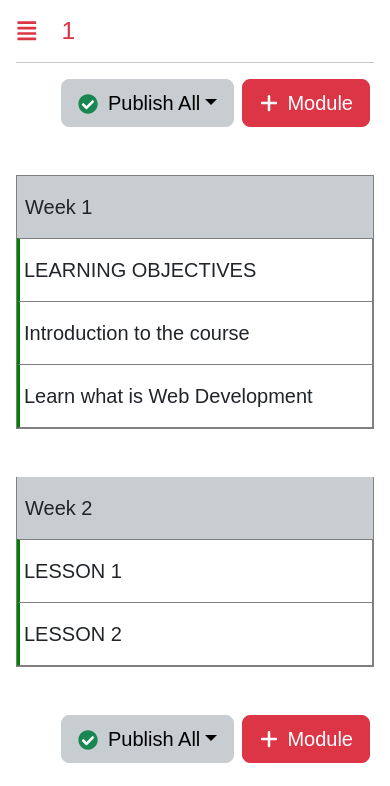
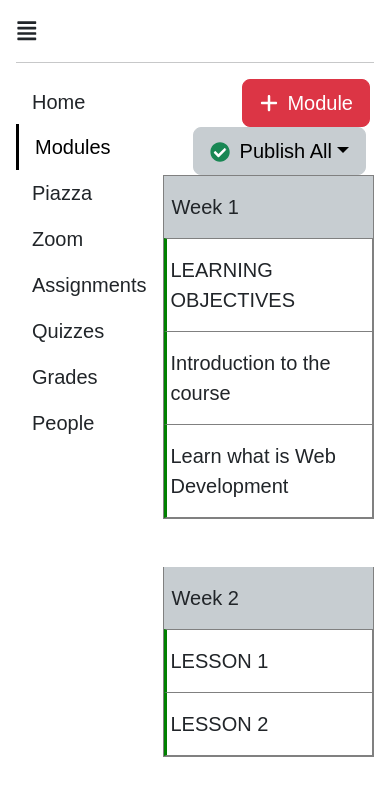
Before and after one commit to Rpenubarthi/WebDevA1, a Next.js app: page /Courses/1/Modules in a window 390 px wide. Shown: the top 786 px of the page. Built offline with nearby package versions, Linux system fonts and the light colour scheme.

Commit message:
Making sure page is visible

```diff
--- a/app/(Kambaz)/Courses/[cid]/layout.tsx
+++ b/app/(Kambaz)/Courses/[cid]/layout.tsx
@@ -1,31 +1,35 @@
+"use client";
 import { ReactNode } from "react";
 import CourseNavigation from "./Navigation";
 import { FaAlignJustify } from "react-icons/fa";
 import { courses } from "../../Database";
+import { useSelector } from "react-redux";
+import { useParams } from "next/navigation";
+import { RootState } from "../../store";
 
-export default async function CoursesLayout(
-    { children, params }: Readonly<{ children: ReactNode; params: Promise<{ cid: string }> }>) {
-    const { cid } = await params;
+
+
+export default function CoursesLayout(
+    { children }: { children: ReactNode }) {
+    const { cid } = useParams();
+    const { courses } = useSelector((state: RootState) => state.coursesReducer);
     const course = courses.find((course) => course._id === cid);
+
+
     return (
         <div id="wd-courses">
-            <h2 className="text-danger">
+            <h2>
                 <FaAlignJustify className="me-4 fs-4 mb-1" />
+                {course?.name}
+            </h2>
+            <hr />
+            <div className="d-flex">
+                <div>
+                    <CourseNavigation />
+                </div>
+                <div className="flex-fill">{children}</div>
+            </div>
+        </div>
+    );
 
-                {course?.name}
-                {cid} </h2> <hr />
-
-            <div className="d-flex">
-                <div className="d-none d-md-block">
-                    <CourseNavigation />
-
-                </div>
-                <div className="flex-fill">
-                    {children}
-                </div></div>
-
-        </div >
-
-
-    );
 }
--- /dev/null
+++ b/app/(Kambaz)/Courses/reducer.ts
@@ -0,0 +1,32 @@
+import { createSlice } from "@reduxjs/toolkit";
+import { courses } from "../Database";
+import { v4 as uuidv4 } from "uuid";
+const initialState = {
+    courses: courses,
+};
+const coursesSlice = createSlice({
+    name: "courses",
+    initialState,
+    reducers: {
+        addNewCourse: (state, { payload: course }) => {
+            const newCourse = { ...course, _id: uuidv4() };
+            state.courses = [...state.courses, newCourse];
+        },
+        deleteCourse: (state, { payload: courseId }) => {
+            state.courses = state.courses.filter(
+                (course) => course._id !== courseId
+            );
+        },
+        updateCourse: (state, { payload: course }) => {
+            state.courses = state.courses.map((c) =>
+                c._id === course._id ? course : c
+            );
+        },
+        setCourses: (state, { payload: courses }) => {
+            state.courses = courses;
+        },
+    },
+});
+export const { addNewCourse, deleteCourse, updateCourse, setCourses } =
+    coursesSlice.actions;
+export default coursesSlice.reducer;
--- a/app/(Kambaz)/Navigation.tsx
+++ b/app/(Kambaz)/Navigation.tsx
@@ -14,7 +14,7 @@ export default function Navigation() {
     const links = [
         { label: "Account", path: "/Account", icon: FaRegCircleUser },
         { label: "Dashboard", path: "/Dashboard", icon: AiOutlineDashboard },
-        { label: "Courses", path: "/Dashboard", icon: LiaBookSolid },
+        { label: "Courses", path: "", icon: LiaBookSolid },
         { label: "Calendar", path: "/Calendar", icon: IoCalendarOutline },
         { label: "Inbox", path: "/Inbox", icon: FaInbox },
         { label: "Labs", path: "/Labs", icon: LiaCogSolid },
--- /dev/null
+++ b/app/(Kambaz)/store.ts
@@ -0,0 +1,7 @@
+import { configureStore } from "@reduxjs/toolkit";
+import coursesReducer from "./Courses/reducer";
+const store = configureStore({
+    reducer: { coursesReducer },
+});
+export type RootState = ReturnType<typeof store.getState>;
+export default store;
--- a/app/Labs/Lab4/ArrayStateVariable.tsx
+++ b/app/Labs/Lab4/ArrayStateVariable.tsx
@@ -27,7 +27,7 @@ export default function ArrayStateVariable() {
 
             </ul>
             <ListGroup>
-                {todos.map((todo: any) => (
+                {todos.map((todo) => (
                     <ListGroupItem key={todo.id}>
                         {todo.title}
                     </ListGroupItem>
--- a/package.json
+++ b/package.json
@@ -17,7 +17,8 @@
     "react-dom": "19.1.0",
     "react-icons": "^5.5.0",
     "react-redux": "^9.2.0",
-    "redux": "^5.0.1"
+    "redux": "^5.0.1",
+    "uuid": "^13.0.0"
   },
   "devDependencies": {
     "@eslint/eslintrc": "^3",
```
Also changed, not shown: app/(Kambaz)/Dashboard/page.tsx (+64 -5 lines), app/(Kambaz)/layout.tsx (+7 -0 lines), app/Labs/Lab4/EventObject.tsx (+20 -8 lines), app/Labs/Lab4/ReduxExamples/todos/TodoList.tsx (+6 -6 lines), public/images/React.png (added), 1 other file (tests, documents, lock files or other folders).
